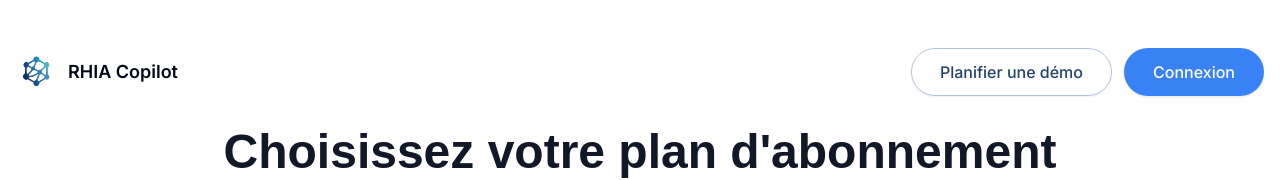
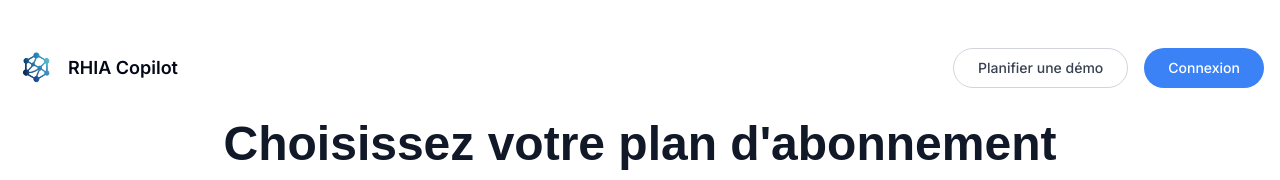
Before and after one commit to flt-mdt/rhia-copilot-dashboard, a React (Vite) app: page /subscription in a window 1280 px wide. Shown: the top 180 px of the page. Built offline with nearby package versions, Linux system fonts and the light colour scheme; no server answers; the HTML template or start-up script is replaced by a standard one; a web font is replaced by a local one.

Commit message:
Fix: Apply presentation button styles
Apply the button styles from the presentation page's header to the "Planifier une démo" and "Connexion" buttons on the subscription page.

```diff
--- a/src/pages/Subscription.tsx
+++ b/src/pages/Subscription.tsx
@@ -168,19 +168,19 @@ const Subscription = () => {
             />
             <span className="font-semibold text-lg">RHIA Copilot</span>
           </button>
-          {/* Boutons pixel perfect */}
-          <div className="flex gap-3">
+          {/* Boutons pixel perfect : copie exacte du style de Presentation */}
+          <div className="flex gap-4">
             <Button
               onClick={() => navigate('/schedule-demo')}
-              className="h-12 px-7 rounded-full border-[1.5px] border-[#b3c6e0] bg-white text-[#24426b] font-medium text-base shadow-sm hover:bg-[#f6fafd] hover:text-[#24426b] hover:border-[#3882f6] transition-all"
-              style={{ boxShadow: '0 1px 2px 0 rgba(16,30,54,0.07)', fontFamily: 'Inter, sans-serif', minWidth: 170 }}
+              className="inline-flex items-center justify-center gap-2 border border-gray-300 text-gray-700 bg-white hover:bg-gray-100 hover:border-gray-400 font-medium px-6 py-2 rounded-full transition-colors duration-200 text-sm h-10"
+              style={{ fontFamily: 'Inter, sans-serif' }}
             >
               {t('common.planDemo')}
             </Button>
             <Button
               onClick={() => navigate('/login')}
-              className="h-12 px-7 rounded-full bg-[#3882f6] text-white font-medium text-base border-0 shadow-sm hover:bg-[#2563eb] transition-all"
-              style={{ boxShadow: '0 1.5px 3px 0 rgba(16,30,54,0.09)', fontFamily: 'Inter, sans-serif', minWidth: 140 }}
+              className="inline-flex items-center justify-center gap-2 bg-blue-500 hover:bg-blue-600 text-white font-medium px-6 py-2 rounded-full transition-colors duration-200 text-sm h-10"
+              style={{ fontFamily: 'Inter, sans-serif' }}
             >
               {t('common.signIn')}
             </Button>
```
